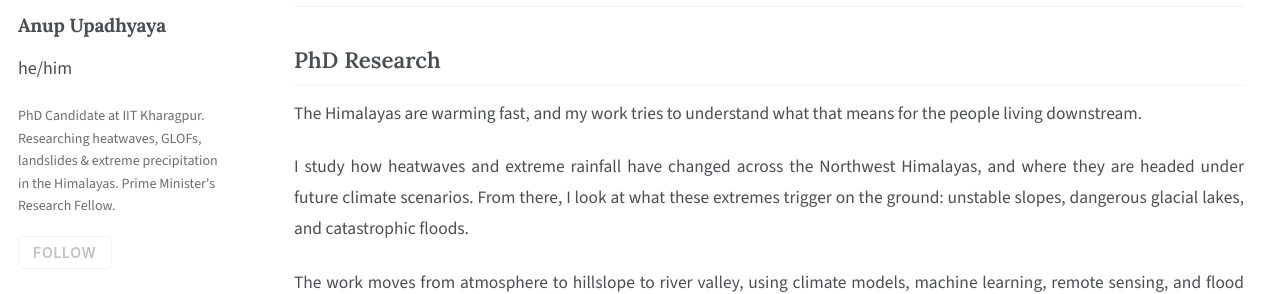
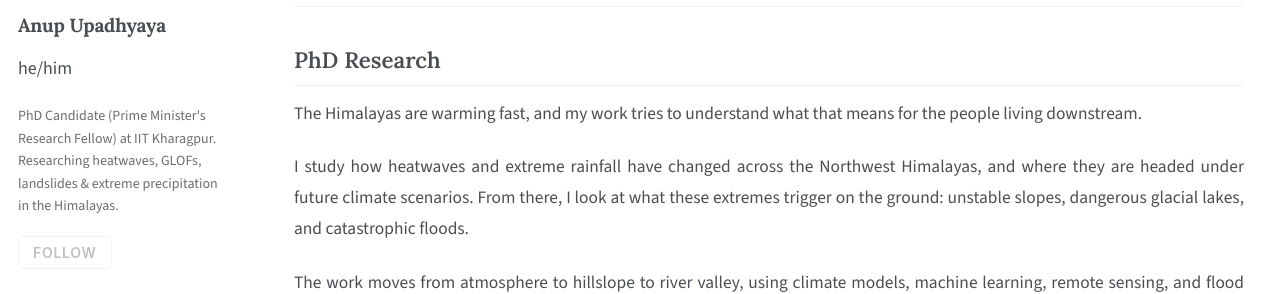
Before and after one commit to anupupadhyaya/anupupadhyaya.github.io, a Jekyll site: the page built from _pages/about.md, in a window 1280 px wide. Shown: the part 320-614 px from the top of the page. Built offline with Jekyll 4.4.1, drawn with Linux system fonts in a browser that asks for light colours; some web fonts are replaced; a script bundle is joined from its source files by our own code; library files that are not in the unit come from our copies.

```diff
--- a/_config.yml
+++ b/_config.yml
@@ -14,7 +14,7 @@ author:
   avatar           : "profile.png"
   name             : "Anup Upadhyaya"
   pronouns         : "he/him"
-  bio              : "PhD Candidate at IIT Kharagpur. Researching heatwaves, GLOFs, landslides & extreme precipitation in the Himalayas. Prime Minister's Research Fellow."
+  bio              : "PhD Candidate (Prime Minister's Research Fellow) at IIT Kharagpur. Researching heatwaves, GLOFs, landslides & extreme precipitation in the Himalayas."
   location         : "Kharagpur, West Bengal, India"
   employer         : "IIT Kharagpur"
   uri              :
```
